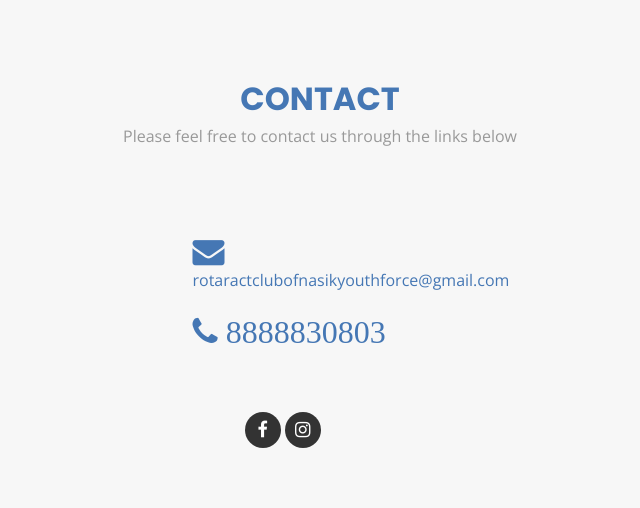
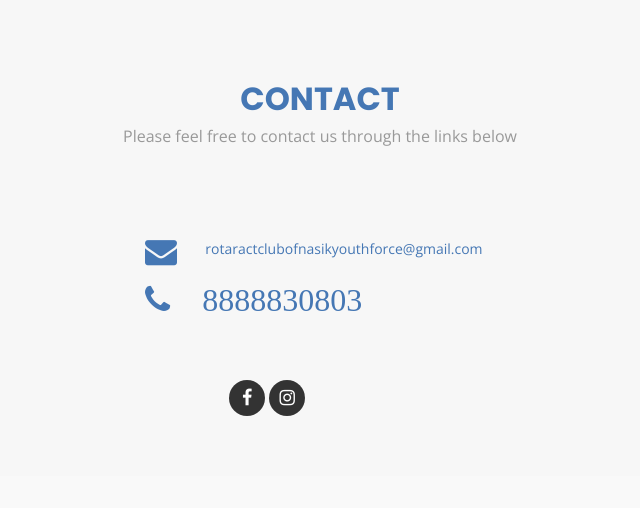
Before and after one commit to hrushipandit/Rotaract-NYF-Website, a PHP site: page / in a window 1280 px wide. Shown: the part 2614-3122 px from the top of the page, without its empty margins (320-960 px from the left). After the commit the page ends 3030 px from the top, so only its background shows below. Run offline with PHP 8.4, Linux system fonts and the light colour scheme.

Commit message:
email font

```diff
--- a/assets/css/style.css
+++ b/assets/css/style.css
@@ -1080,9 +1080,16 @@ section {
 #contact .info p {
   padding: 0 0 10px 50px;
   margin-bottom: 20px;
-  line-height: 22px;
+  line-height: 32px;
   font-size: 14px;
 }
+
+#mailid
+{
+  font-size:14px;
+}
+
+
 
 #contact .info .email p {
   padding-top: 5px;
--- a/index.html
+++ b/index.html
@@ -255,21 +255,21 @@
       <div class="container mt-5">
         <div class="row justify-content-center">
 
-          <div class="col-lg-3 col-md-4">
+          <div class="col-lg-4 col-md-4">
 
             <div class="info">
               <div>
                 <i class="fa fa-envelope"></i>
-                <a href="mailto:rotaractclubofnasikyouthforce@gmail.com">
-                <span> &ensp;rotaractclubofnasikyouthforce@gmail.com</span>
+                <a href="mailto:rotaractclubofnasikyouthforce@gmail.com" id="mailid">
+                <span> &ensp; &ensp; &ensp;rotaractclubofnasikyouthforce@gmail.com</span>
               </a>
               </div>
 
               <div>
                 <br>
-                <i id="phone" class="hidden-xs fa fa-phone" >
+                <i id="phone" class="hidden-xs fa fa-phone">
                   <a href="tel:8888830803">
-                    <span>8888830803</span>
+                    <span> &ensp; 8888830803</span>
                   </a>
                 </i>
               </div>
@@ -277,8 +277,8 @@
 
             <br> <br>
 
-            <div class="social-links">
-              <br><br>&emsp;&emsp;&emsp;
+            <div class="social-links" align:'center'>
+              <br><br>&emsp;&emsp;&emsp;&emsp;&emsp;
               <a href="https://www.facebook.com/Rotaract-Club-of-Nasik-Youth-Force-101074111748649" class="facebook"><i class="fa fa-facebook"></i></a>
               <a href="https://instagram.com/rotaract_nyf?igshid=eft3wogv5hvo" class="instagram"><i class="fa fa-instagram"></i></a>
               <!-- <a href="#" class="linkedin"><i class="fa fa-linkedin"></i></a> -->
```
